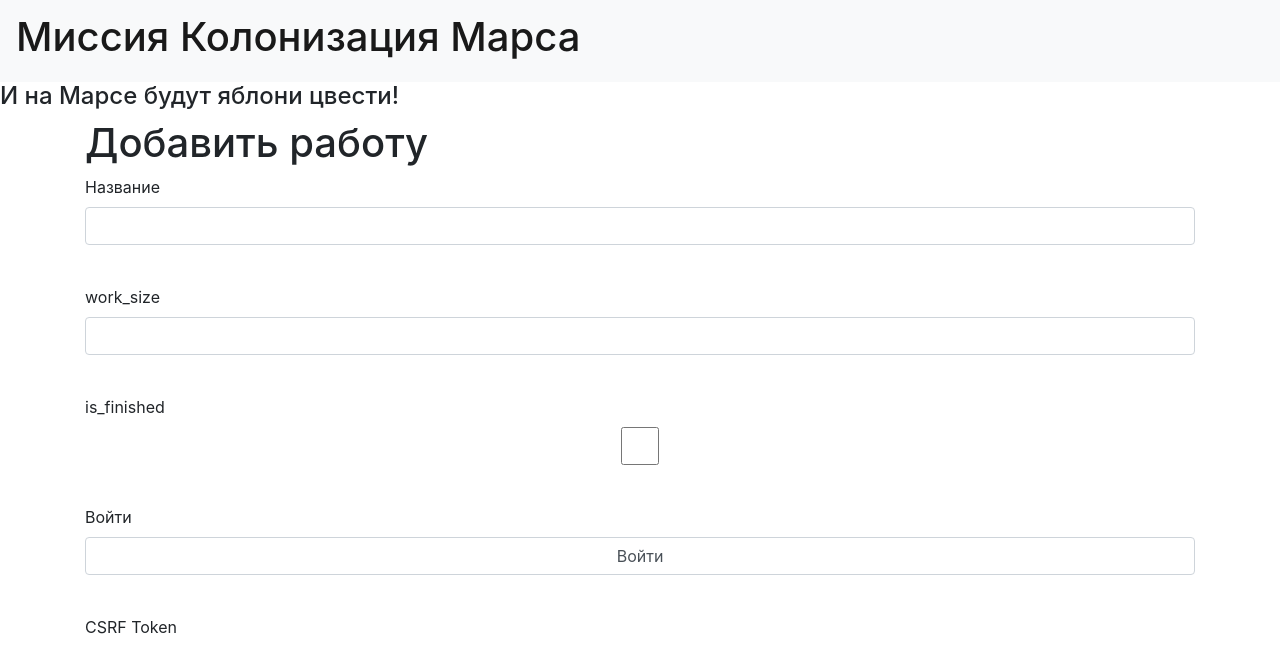
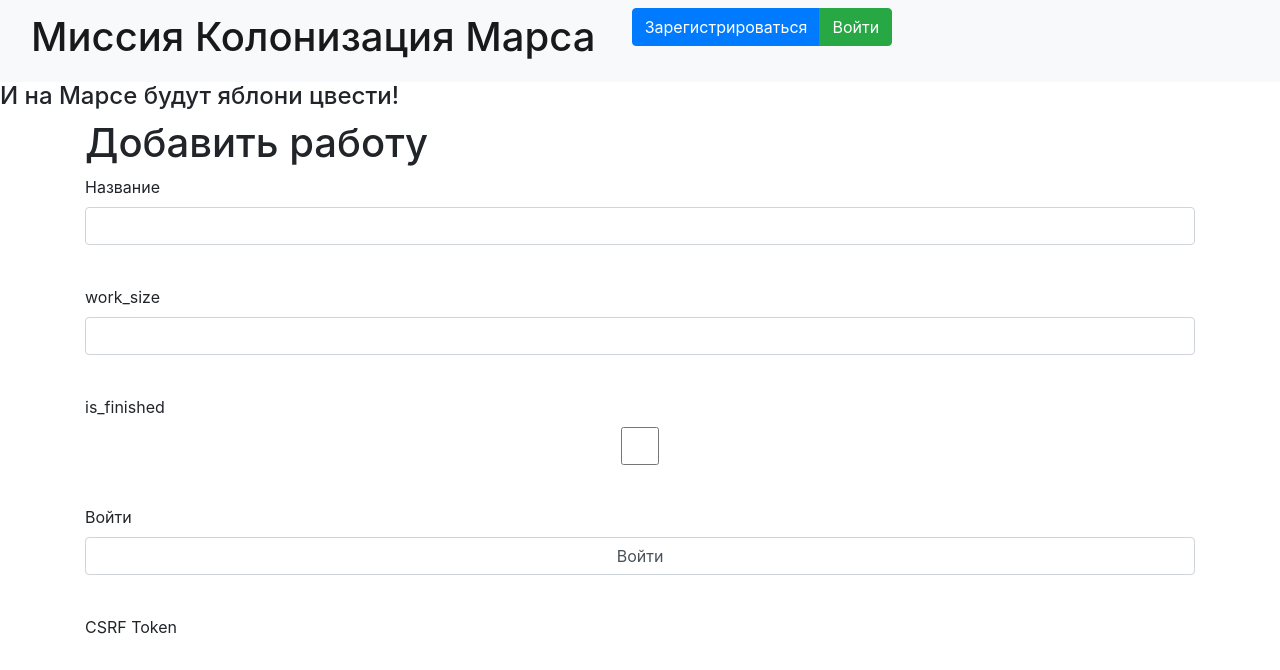
Before and after one commit to Vovadoes/Flask, a Flask app: page /add_job in a window 1280 px wide. Shown: the top 670 px of the page. Run offline with Flask 2, Linux system fonts and the light colour scheme; some libraries are stand-ins or nearby versions.

Commit message:
Промежуточный этап создания приложения

```diff
--- a/templates/base.html
+++ b/templates/base.html
@@ -14,13 +14,36 @@
     <body>
         <header>
             <nav class="navbar navbar-light bg-light">
-                <a class="navbar-brand" href="#">
-                    <h1>Миссия Колонизация Марса</h1>
-                </a>
+                <div class="container-fluid">
+                    <div class="row">
+                        <div class="col-sm-8">
+                            <a class="navbar-brand">
+                                <h1>Миссия Колонизация Марса</h1>
+                            </a>
+                        </div>
+                        <div class="col-sm-4">
+                            {% if current_user.is_authenticated %}
+                                <h4>Зравствуйте {{ current_user.name }}</h4>
+                            {% else %}
+                                <div class="btn-group">
+                                    <a class="btn btn-primary " href="/register">Зарегистрироваться</a>
+                                    <a class="btn btn-success" href="/login">Войти</a>
+                                </div>
+                            {% endif %}
+                        </div>
+                    </div>
+                </div>
             </nav>
         </header>
+        <div class="position-relative">
+            <div class="position-absolute top-0 start-0"></div>
+            <div class="position-absolute top-0 end-0"></div>
+            <div class="position-absolute top-50 start-50"></div>
+            <div class="position-absolute bottom-50 end-50"></div>
+            <div class="position-absolute bottom-0 start-0"></div>
+            <div class="position-absolute bottom-0 end-0"></div>
+        </div>
         <h4>И на Марсе будут яблони цвести!</h4>
-        {% if current_user.is_authenticated %}<h4>Зравствуйте {{ current_user.name }}</h4>{% endif %}
         <!-- Begin page content -->
         <main role="main" class="container">
             {% block content %}{% endblock %}
```
